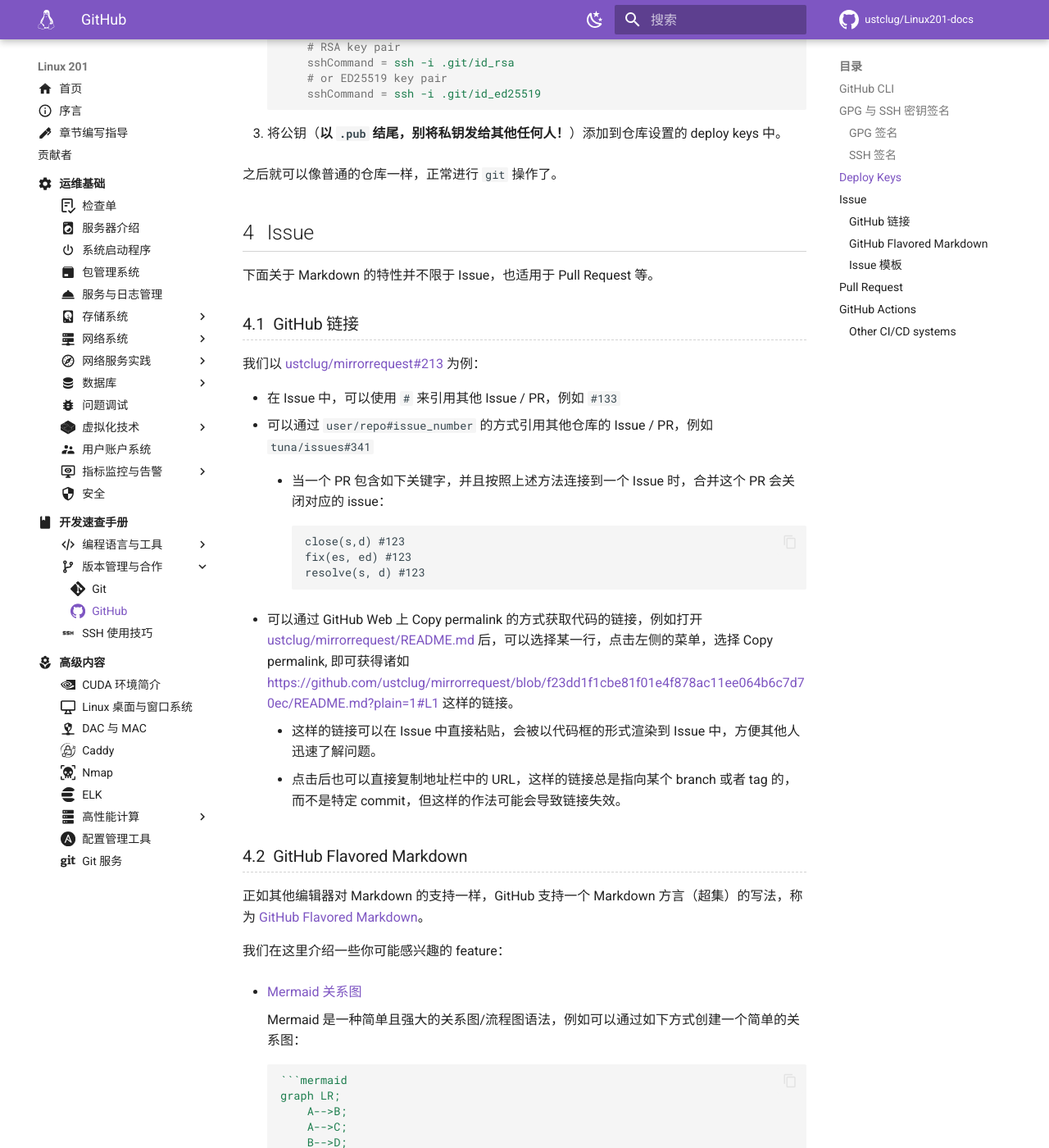
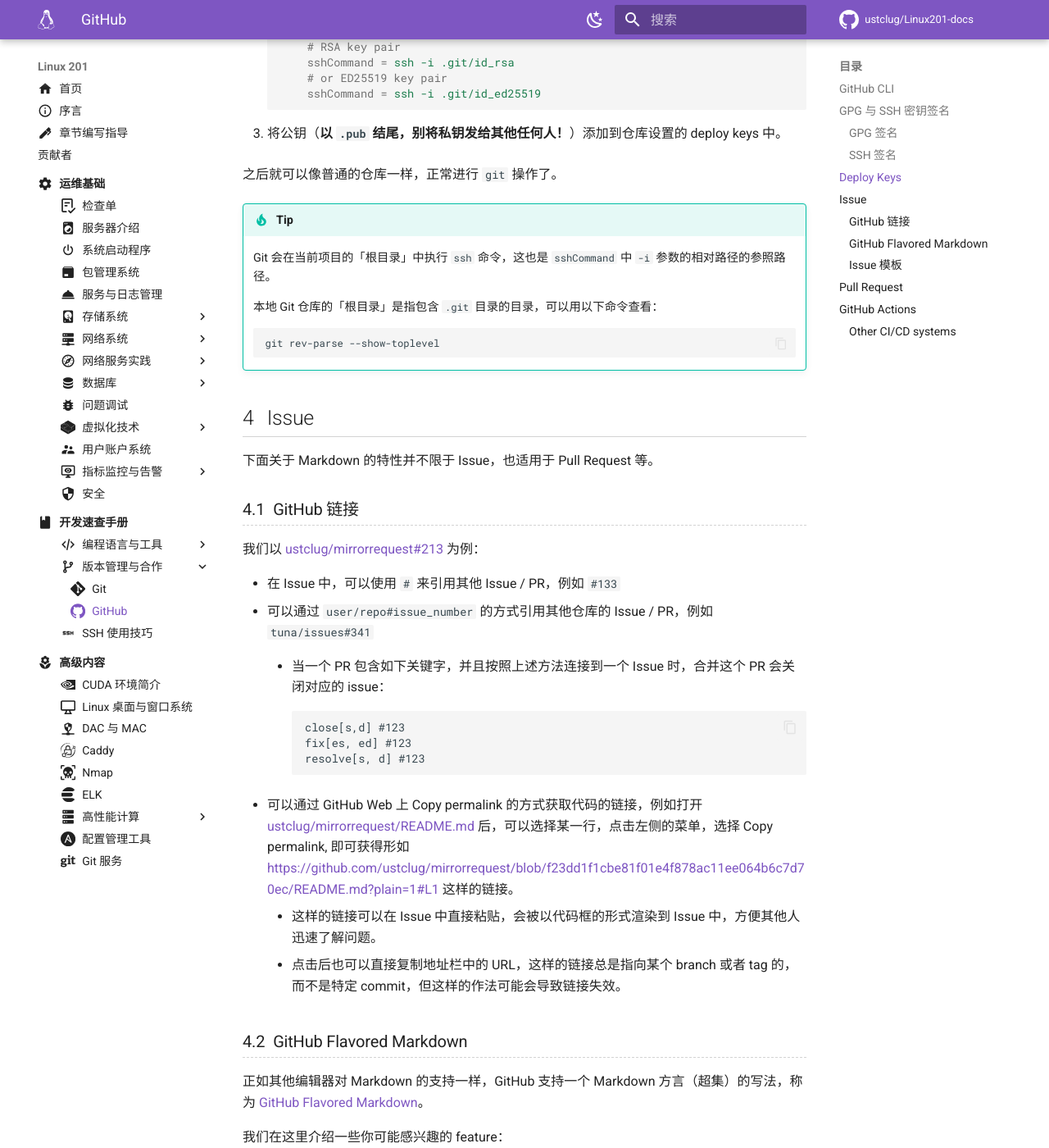
Before and after one commit to ustclug/Linux201-docs, an MkDocs documentation site: the page built from docs/dev/vcs/github.md, in a window 1280 px wide and 1400 px high, scrolled down 2512 px. Shown: the whole window at 82% size. Built offline with MkDocs 1.6.1 and Material for MkDocs 9.7.7, drawn with Linux system fonts in a browser that asks for light colours; comment, search, counter and statistics services are not loaded.

Commit message:
dev/vcs/github: Show why per-repo deploy key works

````diff
--- a/docs/dev/vcs/github.md
+++ b/docs/dev/vcs/github.md
@@ -131,6 +131,16 @@
 
 之后就可以像普通的仓库一样，正常进行 `git` 操作了。
 
+!!! tip
+
+    Git 会在当前项目的「根目录」中执行 `ssh` 命令，这也是 `sshCommand` 中 `-i` 参数的相对路径的参照路径。
+
+    本地 Git 仓库的「根目录」是指包含 `.git` 目录的目录，可以用以下命令查看：
+
+    ```shell
+    git rev-parse --show-toplevel
+    ```
+
 ## Issue {#github-issue}
 
 下面关于 Markdown 的特性并不限于 Issue，也适用于 Pull Request 等。
@@ -143,13 +153,13 @@
 - 可以通过 `user/repo#issue_number` 的方式引用其他仓库的 Issue / PR，例如 `tuna/issues#341`
     - 当一个 PR 包含如下关键字，并且按照上述方法连接到一个 Issue 时，合并这个 PR 会关闭对应的 issue：
 
-        ```txt
-        close(s,d) #123
-        fix(es, ed) #123
-        resolve(s, d) #123
+        ```text
+        close[s,d] #123
+        fix[es, ed] #123
+        resolve[s, d] #123
         ```
 
-- 可以通过 GitHub Web 上 Copy permalink 的方式获取代码的链接，例如打开 [ustclug/mirrorrequest/README.md](https://github.com/ustclug/mirrorrequest/blob/master/README.md?plain=1) 后，可以选择某一行，点击左侧的菜单，选择 Copy permalink, 即可获得诸如 <https://github.com/ustclug/mirrorrequest/blob/f23dd1f1cbe81f01e4f878ac11ee064b6c7d70ec/README.md?plain=1#L1> 这样的链接。
+- 可以通过 GitHub Web 上 Copy permalink 的方式获取代码的链接，例如打开 [ustclug/mirrorrequest/README.md](https://github.com/ustclug/mirrorrequest/blob/master/README.md?plain=1) 后，可以选择某一行，点击左侧的菜单，选择 Copy permalink, 即可获得形如 <https://github.com/ustclug/mirrorrequest/blob/f23dd1f1cbe81f01e4f878ac11ee064b6c7d70ec/README.md?plain=1#L1> 这样的链接。
     - 这样的链接可以在 Issue 中直接粘贴，会被以代码框的形式渲染到 Issue 中，方便其他人迅速了解问题。
     - 点击后也可以直接复制地址栏中的 URL，这样的链接总是指向某个 branch 或者 tag 的，而不是特定 commit，但这样的作法可能会导致链接失效。
 
````
Also changed, not shown: docs/advanced/git-server.md (+1 -1 lines), docs/ops/storage/filesystem.md (+13 -13 lines).
